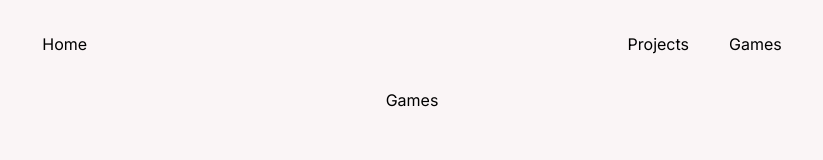
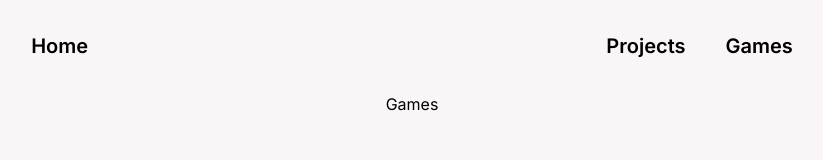
Before and after one commit to RyanTurner02/ryanturner.dev, a Next.js app: page /games in a window 1280 px wide. Shown: the top 160 px of the page, without its empty margins (228-1051 px from the left). Built offline with nearby package versions, Linux system fonts and the light colour scheme.

Commit message:
Add header link styling

```diff
--- a/src/app/components/navigation/navbar.tsx
+++ b/src/app/components/navigation/navbar.tsx
@@ -1,16 +1,17 @@
 'use client'
 
+import "@/app/styles/links.css";
 import Link from "next/link";
 
 export default function Navbar() {
   return (
     <nav className="flex justify-around">
       <div>
-        <Link href="/">Home</Link>
+        <Link className="header-link" href="/">Home</Link>
       </div>
       <div className="space-x-10">
-        <Link href="/projects">Projects</Link>
-        <Link href="/games">Games</Link>
+        <Link className="header-link" href="/projects">Projects</Link>
+        <Link className="header-link" href="/games">Games</Link>
       </div>
     </nav>
   );
--- a/src/app/styles/links.css
+++ b/src/app/styles/links.css
@@ -1,3 +1,7 @@
+.header-link {
+    @apply text-xl font-semibold hover:underline;
+}
+
 .text-link {
     @apply underline decoration-light-blue hover:decoration-sky-600
         text-light-blue hover:text-sky-600
```
